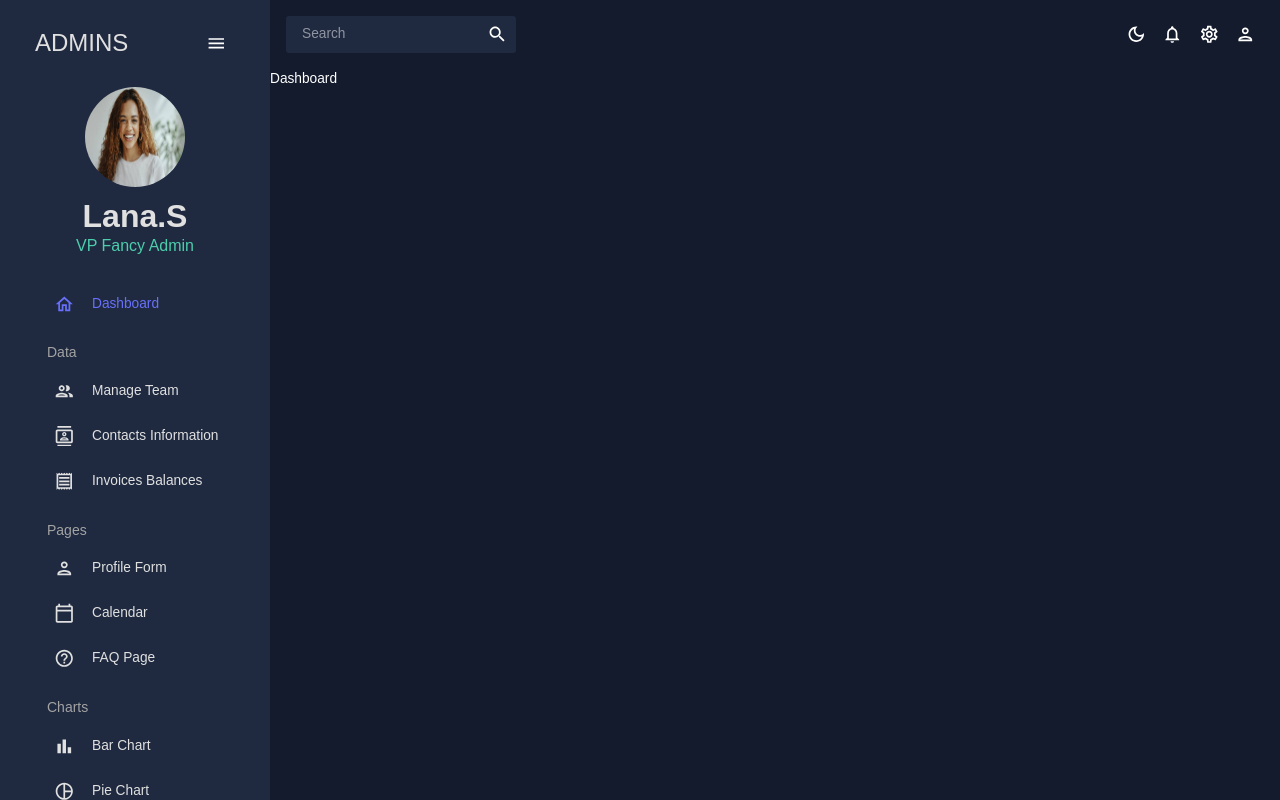
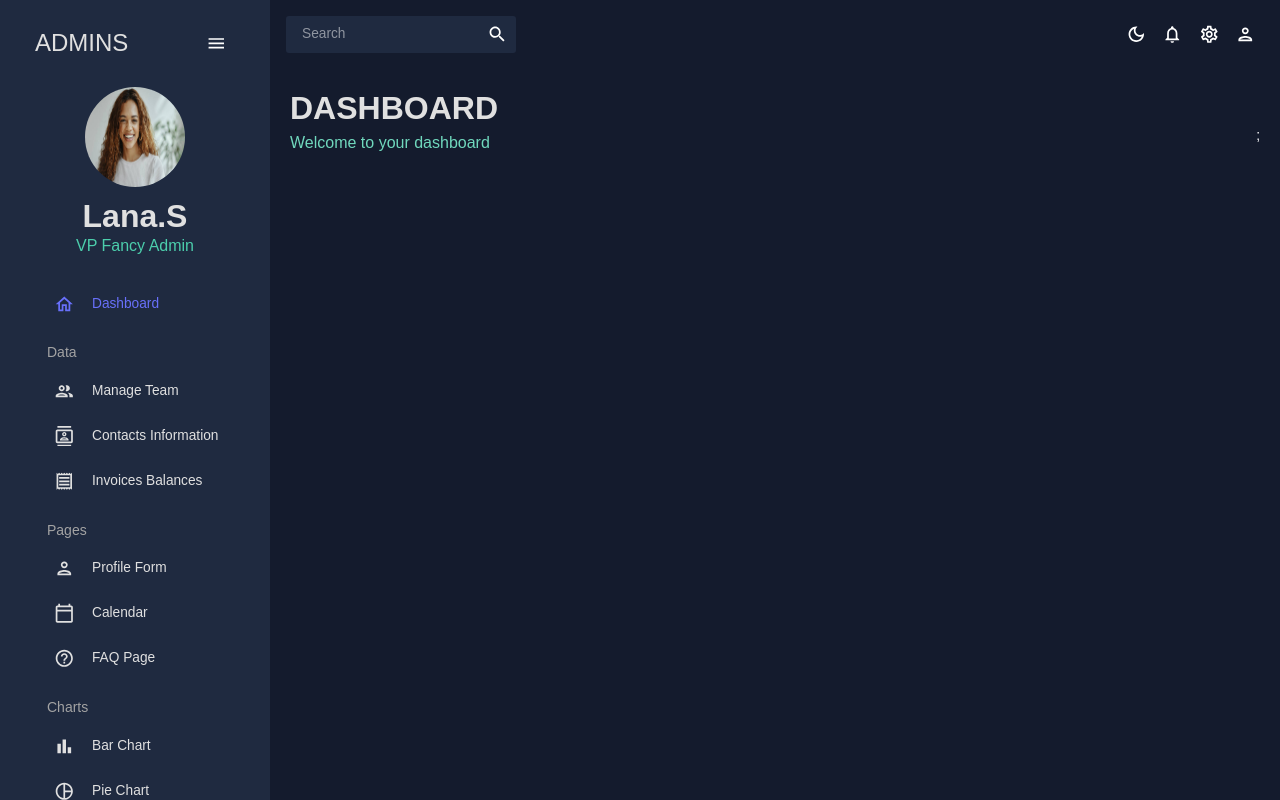
Before and after one commit to LamanSalimova/React-Admin-Dashboard, a React (Vite) app: page / in a window 1280 px wide. Built offline with nearby package versions, Linux system fonts and the light colour scheme; the HTML template or start-up script is replaced by a standard one.

Commit message:
add header

```diff
--- /dev/null
+++ b/src/components/Header.jsx
@@ -0,0 +1,23 @@
+import React from "react";
+import { Typography, Box, useTheme } from "@mui/material";
+import { tokens } from "../theme";
+
+export default function Header({ title, subtitle }) {
+  const theme = useTheme();
+  const colors = tokens(theme.palette.mode);
+  return (
+    <Box mb="30px">
+      <Typography
+        variant="h2"
+        color={colors.grey[100]}
+        fontWeight="bold"
+        sx={{ m: "0 0 5px 0" }}
+      >
+        {title}
+      </Typography>
+      <Typography variant="h5" color={colors.greenAccent[400]}>
+        {subtitle}
+      </Typography>
+    </Box>
+  );
+}
--- a/src/scenes/dashboard/Dashboard.jsx
+++ b/src/scenes/dashboard/Dashboard.jsx
@@ -1,5 +1,14 @@
 import React from "react";
+import { Box } from "@mui/material";
+import Header from "../../components/Header";
 
 export default function Dashboard() {
-  return <div>Dashboard</div>;
+  return (
+    <Box m="20px">
+      {/* HEADER */}
+      <Box display="flex" justifyContent="space-between" alignItems="center">
+        <Header title="DASHBOARD" subtitle="Welcome to your dashboard" />;
+      </Box>
+    </Box>
+  );
 }
```
